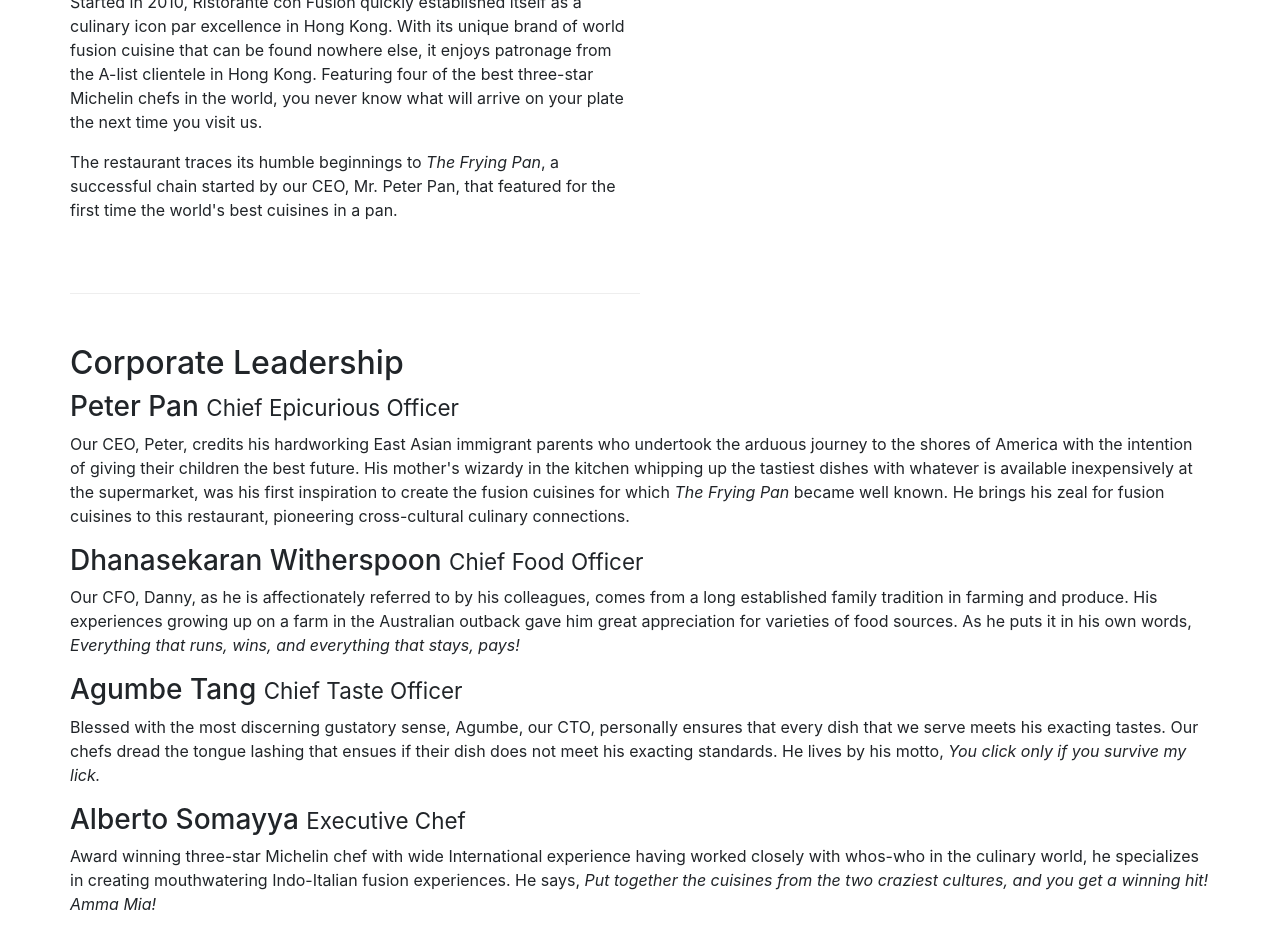
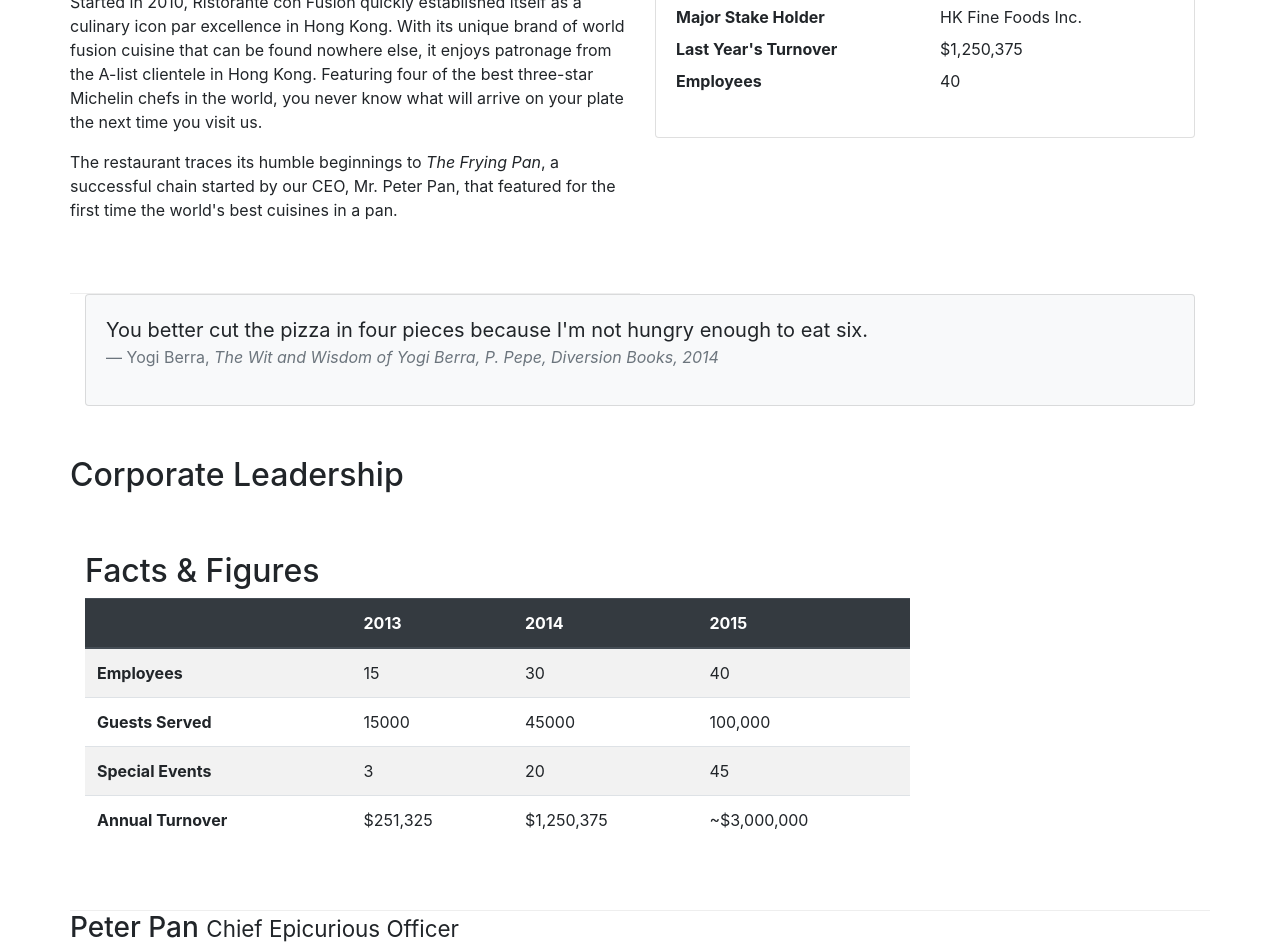
Before and after one commit to kotharishubh03/Front-End-Web-UI-Frameworks-and-Tools-Bootstrap-4, a website: page excersise/conFusion/aboutus.html in a window 1280 px wide. Shown: the part 571-1521 px from the top of the page. Drawn offline with nearby package versions, Linux system fonts and the light colour scheme.

Commit message:
Tables and Cards

```diff
--- a/excersise/conFusion/aboutus.html
+++ b/excersise/conFusion/aboutus.html
@@ -64,19 +64,92 @@
         </div>
 
         <div class="row">
-            <div class="col-sm-6 row-content" style="margin: 0px;">
+            <div class="col-12 col-sm-6 row-content" style="margin: 0px;">
                 <h2>Our History</h2>
                 <p>Started in 2010, Ristorante con Fusion quickly established itself as a culinary icon par excellence in Hong Kong. With its unique brand of world fusion cuisine that can be found nowhere else, it enjoys patronage from the A-list clientele in Hong Kong.  Featuring four of the best three-star Michelin chefs in the world, you never know what will arrive on your plate the next time you visit us.</p>
                 <p>The restaurant traces its humble beginnings to <em>The Frying Pan</em>, a successful chain started by our CEO, Mr. Peter Pan, that featured for the first time the world's best cuisines in a pan.</p>
             </div>
-            <div>
+            <div class="col-12 col-sm-6 ">
+                <div class="card">
+                    <h3 class="card-header bg-primary text-white">Facts At a Glance</h3>
+                    <div class="card-body">
+                        <dl class="row">
+                            <dt class="col-6">Started</dt>
+                            <dd class="col-6">3 Feb. 2013</dd>
+                            <dt class="col-6">Major Stake Holder</dt>
+                            <dd class="col-6">HK Fine Foods Inc.</dd>
+                            <dt class="col-6">Last Year's Turnover</dt>
+                            <dd class="col-6">$1,250,375</dd>
+                            <dt class="col-6">Employees</dt>
+                            <dd class="col-6">40</dd>
+                        </dl>
+                    </div>
+                </div>
+            </div>
+            <div class="col-12">
+                <div class="card card-body bg-light">
+                    <blockquote class="blockquote">
+                        <p class="mb-0">You better cut the pizza in four pieces because
+                            I'm not hungry enough to eat six.</p>
+                        <footer class="blockquote-footer">Yogi Berra,
+                            <cite title="Source Title">The Wit and Wisdom of Yogi Berra,
+                            P. Pepe, Diversion Books, 2014</cite>
+                        </footer>
+                    </blockquote>
+                </div>
             </div>
         </div>
+
 
 
         <div class="row">
             <div class="col-sm-12 row-content">
                 <h2>Corporate Leadership</h2>
+                <div class="row row-content">
+                    <div class="col-12 col-sm-9">
+                        <h2>Facts &amp; Figures</h2>
+                        <div class="table-responsive">
+                            <table class="table table-striped">
+                                <thead class="thead-dark">
+                                    <tr>
+                                        <th>&nbsp;</th>
+                                        <th>2013</th>
+                                        <th>2014</th>
+                                        <th>2015</th>
+                                    </tr>
+                                </thead>
+                                <tbody>
+                                    <tr>
+                                        <th>Employees</th>
+                                        <td>15</td>
+                                        <td>30</td>
+                                        <td>40</td>
+                                    </tr>
+                                    <tr>
+                                        <th>Guests Served</th>
+                                        <td>15000</td>
+                                        <td>45000</td>
+                                        <td>100,000</td>
+                                    </tr>
+                                    <tr>
+                                        <th>Special Events</th>
+                                        <td>3</td>
+                                        <td>20</td>
+                                        <td>45</td>
+                                    </tr>
+                                    <tr>
+                                        <th>Annual Turnover</th>
+                                        <td>$251,325</td>
+                                        <td>$1,250,375</td>
+                                        <td>~$3,000,000</td>
+                                    </tr>
+                                </tbody>
+                            </table>
+                        </div>
+                    </div>
+                    <div class="col-12">
+                    </div>
+               </div>
                 <h3>Peter Pan <small>Chief Epicurious Officer</small></h3>
                 <p class="d-none d-sm-block">Our CEO, Peter, credits his hardworking East Asian immigrant parents who undertook the arduous journey to the shores of America with the intention of giving their children the best future. His mother's wizardy in the kitchen whipping up the tastiest dishes with whatever is available inexpensively at the supermarket, was his first inspiration to create the fusion cuisines for which <em>The Frying Pan</em> became well known. He brings his zeal for fusion cuisines to this restaurant, pioneering cross-cultural culinary connections.</p>
                 <h3>Dhanasekaran Witherspoon <small>Chief Food Officer</small></h3>
```
Also changed, not shown: excersise/conFusion/index.html (+2 -1 lines).
